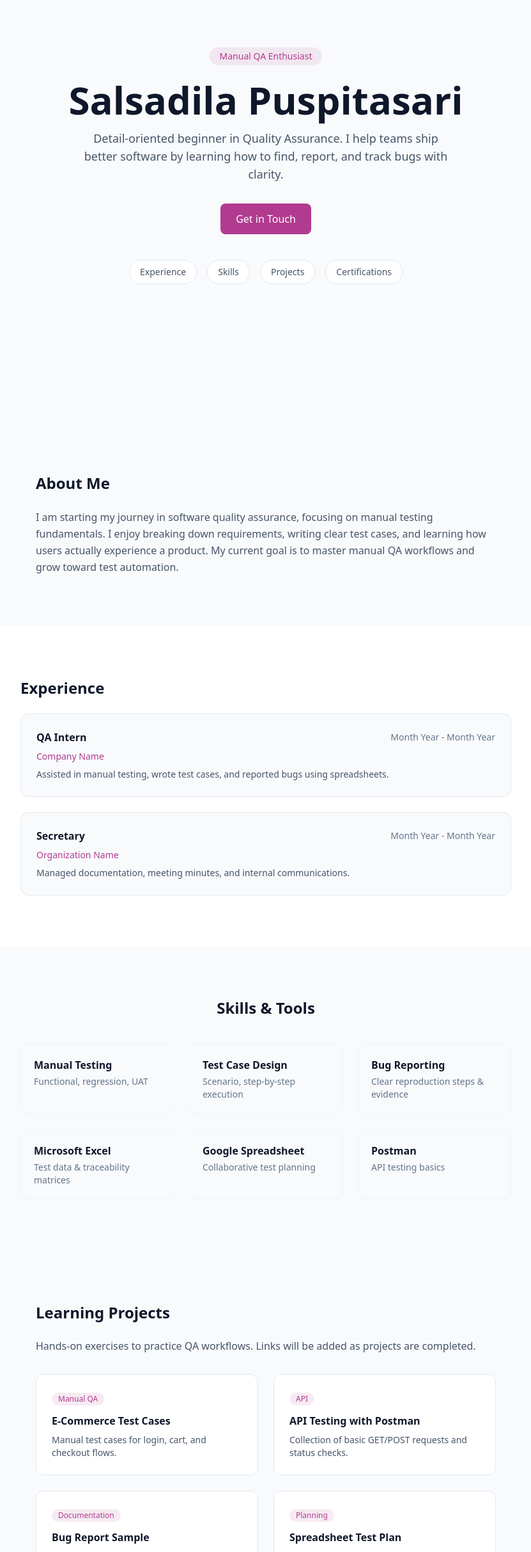
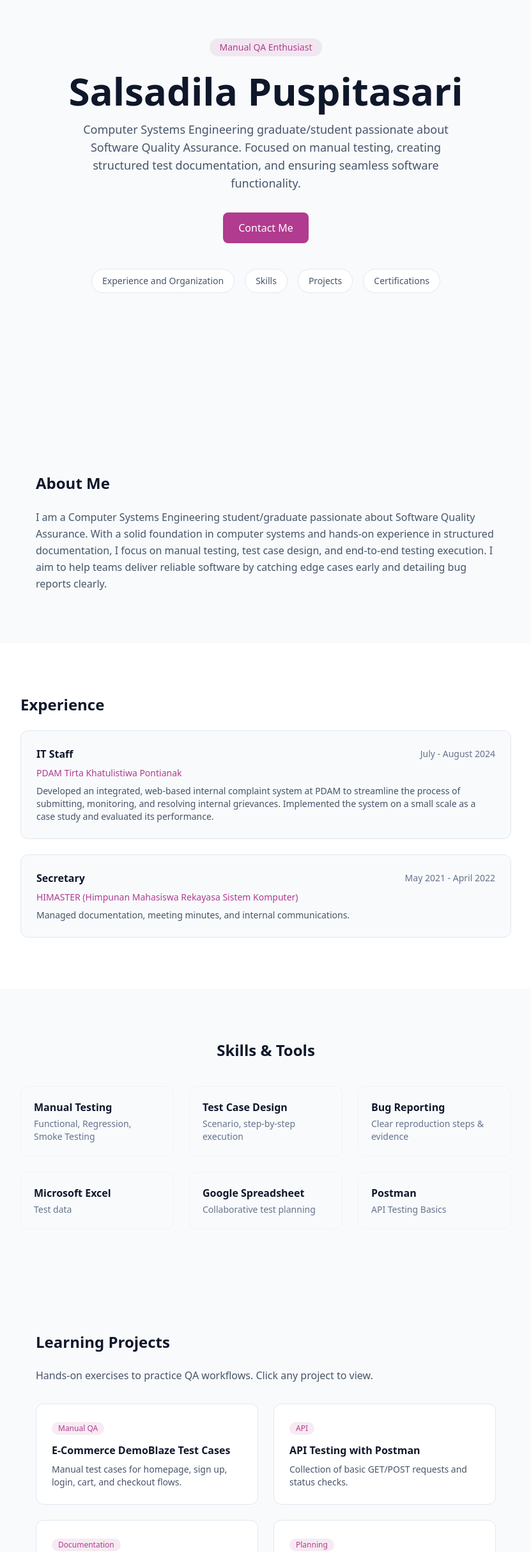
Before and after one commit to Salsadila2002/portfolio-qa, a Next.js app: page / in a window 1280 px wide. Shown: the part 141-2566 px from the top of the page at 64% size, without its empty margins (224-1055 px from the left). Built offline with nearby package versions, Linux system fonts and the light colour scheme.

Commit message:
Update page.tsx

```diff
--- a/app/page.tsx
+++ b/app/page.tsx
@@ -30,16 +30,14 @@ export default function Home() {
           Salsadila Puspitasari
         </h1>
         <p className="max-w-xl text-lg text-slate-600">
-          Detail-oriented beginner in Quality Assurance. I help teams ship
-          better software by learning how to find, report, and track bugs
-          with clarity.
+          Computer Systems Engineering graduate/student passionate about Software Quality Assurance. Focused on manual testing, creating structured test documentation, and ensuring seamless software functionality.
         </p>
         <div className="mt-8 flex flex-wrap justify-center gap-3">
           <a
             href="#contact"
             className="rounded-lg bg-primary px-6 py-3 font-medium text-white transition hover:bg-sky-600"
           >
-            Get in Touch
+            Contact Me
           </a>
         </div>
         <div className="mt-10 flex flex-wrap justify-center gap-4 text-sm font-medium text-slate-600">
@@ -47,7 +45,7 @@ export default function Home() {
             href="#experience"
             className="rounded-full border border-slate-200 bg-white px-4 py-2 transition hover:border-primary hover:text-primary"
           >
-            Experience
+            Experience and Organization
           </a>
           <a
             href="#skills"
@@ -74,11 +72,7 @@ export default function Home() {
       <section id="about" className="mx-auto max-w-3xl px-6 py-20">
         <h2 className="mb-6 text-2xl font-bold text-dark">About Me</h2>
         <p className="leading-relaxed text-slate-600">
-          I am starting my journey in software quality assurance, focusing on
-          manual testing fundamentals. I enjoy breaking down requirements,
-          writing clear test cases, and learning how users actually experience a
-          product. My current goal is to master manual QA workflows and grow
-          toward test automation.
+          I am a Computer Systems Engineering student/graduate passionate about Software Quality Assurance. With a solid foundation in computer systems and hands-on experience in structured documentation, I focus on manual testing, test case design, and end-to-end testing execution. I aim to help teams deliver reliable software by catching edge cases early and detailing bug reports clearly.
         </p>
       </section>
 
@@ -89,15 +83,15 @@ export default function Home() {
           <div className="space-y-6">
             {[
               {
-                role: "QA Intern",
-                company: "Company Name",
-                period: "Month Year - Month Year",
-                desc: "Assisted in manual testing, wrote test cases, and reported bugs using spreadsheets.",
+                role: "IT Staff",
+                company: "PDAM Tirta Khatulistiwa Pontianak",
+                period: "July - August 2024",
+                desc: "Developed an integrated, web-based internal complaint system at PDAM to streamline the process of submitting, monitoring, and resolving internal grievances. Implemented the system on a small scale as a case study and evaluated its performance.",
               },
               {
                 role: "Secretary",
-                company: "Organization Name",
-                period: "Month Year - Month Year",
+                company: "HIMASTER (Himpunan Mahasiswa Rekayasa Sistem Komputer)",
+                period: "May 2021 - April 2022",
                 desc: "Managed documentation, meeting minutes, and internal communications.",
               },
             ].map((exp) => (
@@ -127,12 +121,12 @@ export default function Home() {
           </h2>
           <div className="grid gap-6 sm:grid-cols-2 md:grid-cols-3">
             {[
-              { title: "Manual Testing", desc: "Functional, regression, UAT" },
+              { title: "Manual Testing", desc: "Functional, Regression, Smoke Testing" },
               { title: "Test Case Design", desc: "Scenario, step-by-step execution" },
               { title: "Bug Reporting", desc: "Clear reproduction steps & evidence" },
-              { title: "Microsoft Excel", desc: "Test data & traceability matrices" },
+              { title: "Microsoft Excel", desc: "Test data" },
               { title: "Google Spreadsheet", desc: "Collaborative test planning" },
-              { title: "Postman", desc: "API testing basics" },
+              { title: "Postman", desc: "API Testing Basics" },
             ].map((skill) => (
               <div
                 key={skill.title}
@@ -150,34 +144,40 @@ export default function Home() {
       <section id="projects" className="mx-auto max-w-3xl px-6 py-20">
         <h2 className="mb-6 text-2xl font-bold text-dark">Learning Projects</h2>
         <p className="mb-8 text-slate-600">
-          Hands-on exercises to practice QA workflows. Links will be added as
-          projects are completed.
+          Hands-on exercises to practice QA workflows. Click any project to view.
         </p>
         <div className="grid gap-6 md:grid-cols-2">
           {[
             {
-              title: "E-Commerce Test Cases",
-              desc: "Manual test cases for login, cart, and checkout flows.",
+              title: "E-Commerce DemoBlaze Test Cases",
+              desc: "Manual test cases for homepage, sign up, login, cart, and checkout flows.",
               tag: "Manual QA",
+              url: "https://docs.google.com/spreadsheets/d/19TAZaZM-FVkrnKxdHBKxEJ_rfsBIFuI1/edit?usp=sharing&ouid=115779858462579284680&rtpof=true&sd=true",
             },
             {
               title: "API Testing with Postman",
               desc: "Collection of basic GET/POST requests and status checks.",
               tag: "API",
+              url: "https://github.com/Salsadila2002/postman-api-testing-portfolio",
             },
             {
               title: "Bug Report Sample",
               desc: "Template and example bug reports with severity/priority.",
               tag: "Documentation",
+              url: "https://docs.google.com/spreadsheets/d/1Rr1ygN-JPcL4BxVyGk00bkS33tJK_5Su/edit?usp=sharing&ouid=115779858462579284680&rtpof=true&sd=true",
             },
             {
-              title: "Spreadsheet Test Plan",
-              desc: "Traceability matrix and execution report in Google Sheets.",
+              title: "Test Planning",
+              desc: "Comprehensive test strategy, case design, and execution reporting.",
               tag: "Planning",
+              url: "https://drive.google.com/file/d/1gl7KHIPyQvAc7r1RdxWDIJsKrrSl0qIV/view?usp=sharing",
             },
           ].map((project) => (
-            <div
+            <a
               key={project.title}
+              href={project.url}
+              target="_blank"
+              rel="noreferrer"
               className="rounded-xl border border-slate-200 bg-white p-6 transition hover:border-primary/40"
             >
               <span className="mb-3 inline-block rounded-full bg-primary/10 px-2.5 py-0.5 text-xs font-medium text-primary">
@@ -185,7 +185,7 @@ export default function Home() {
               </span>
               <h3 className="mb-2 font-semibold text-dark">{project.title}</h3>
               <p className="text-sm text-slate-600">{project.desc}</p>
-            </div>
+            </a>
           ))}
         </div>
       </section>
```
